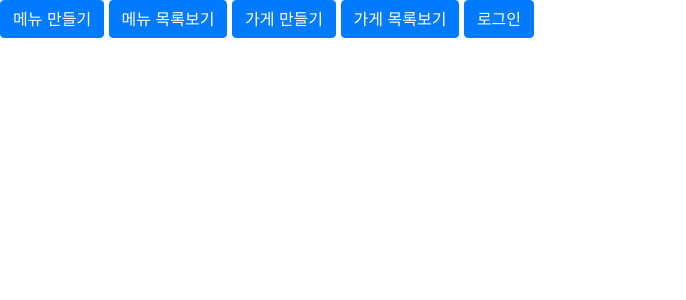
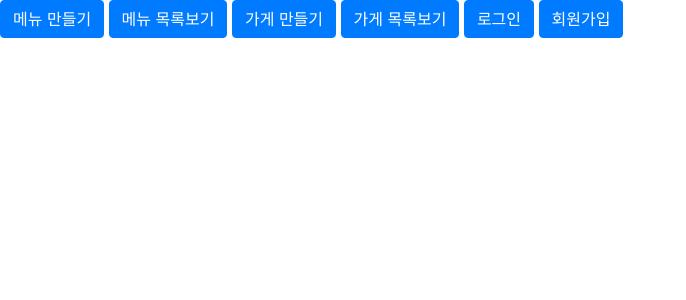
Before and after one commit to wlsdn2749/Bootcamp, a Django app: template templates/bootrc/main.html in a window 1280 px wide. Shown: the top 300 px of the page, without its empty margins (0-686 px from the left). Run offline with Django 3.2, Linux system fonts and the light colour scheme; the template is opened without the code that fills it, so the values that code supplies are empty; some libraries are stand-ins or nearby versions.

Commit message:
메인 웹페이지(main.html) 회원가입 추가
메인 웹페이지(main.html)에 회원가입 웹페이지 링크 추가

```diff
--- a/templates/bootrc/main.html
+++ b/templates/bootrc/main.html
@@ -7,5 +7,6 @@
         <a href="{% url 'bootrc:rest_create' %}" class="btn btn-primary">가게 만들기</a>
         <a href="{% url 'bootrc:rest_list' %}" class="btn btn-primary">가게 목록보기</a>
         <a href="{% url 'bootrc:login' %}" class="btn btn-primary">로그인</a>
+        <a href="{% url 'bootrc:signup' %}" class="btn btn-primary">회원가입</a>
         <!-- 맨 밑에 로그인 화면으로 이동하는 버튼 추가함 -->
 {% endblock %}
```
